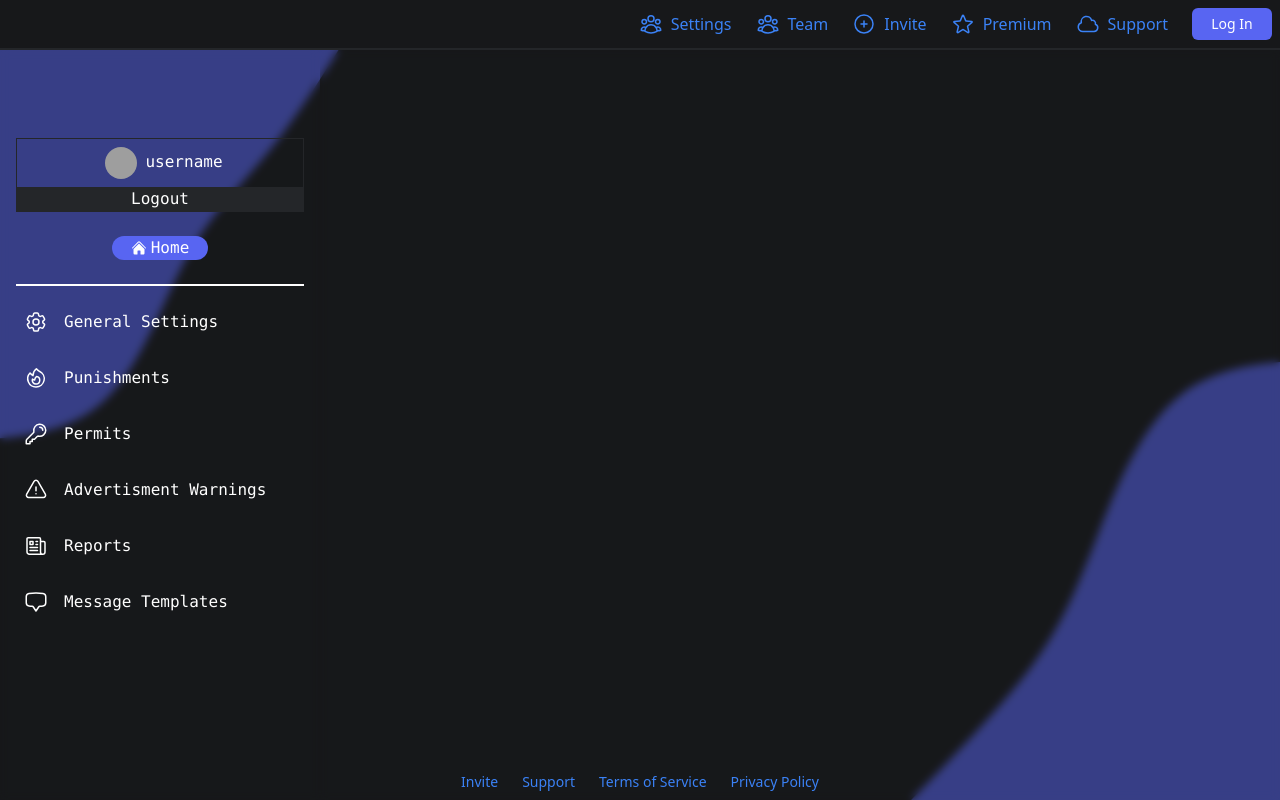
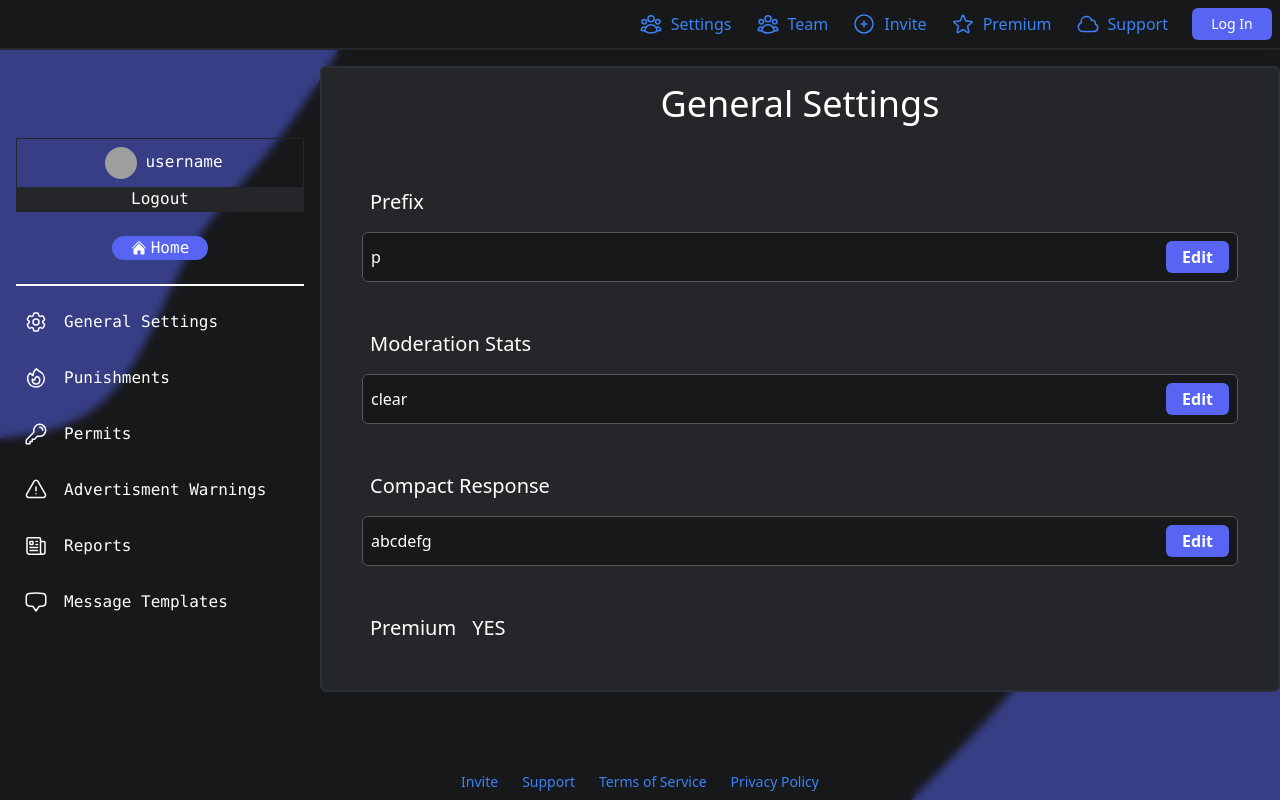
Before and after one commit to SlightlyEpic/sentry-dashboard, a React (Vite) app: page /settings/1/general in a window 1280 px wide. Built offline with nearby package versions, Linux system fonts and the light colour scheme; grey boxes are pictures that could not be loaded.

Commit message:
InputString Component added

```diff
--- /dev/null
+++ b/src/components/StringInput.tsx
@@ -0,0 +1,50 @@
+import React, { useState } from 'react'
+
+interface StringInputProps {
+    text: string;
+    onSave: () => void;
+    onEdit: () => void;
+    isEdit: boolean;
+}
+
+const StringInput = ({ text, onSave, onEdit, isEdit }: StringInputProps) => {
+
+    return (
+        <>
+            <div className='flex justify-between border border-bggrey-ll p-2 rounded-md bg-bgdark m-2'>
+                {!isEdit && <>
+                    <div className='place-self-center'>
+                        {text}
+                    </div>
+
+
+                    <button type="button" className='text-white self-start mt-auto bg-blurple hover:bg-bgdark
+                        hover:ring-2 hover:ring-blurple-l rounded-md text-md font-bold px-4 py-1'
+                        onClick={onEdit}
+                    >
+                        Edit
+                    </button>
+                </>
+                }
+
+                {isEdit &&
+                    <>
+                        <input type="text" className='bg-bggrey-ll rounded-md
+                                focus:outline-none p-1 focus:outline-1 focus:outline-blurple-ll'
+                            id={text}
+                            defaultValue={text}
+                        />
+                        <button type="button" className='text-white self-start mt-auto bg-blurple hover:bg-bgdark
+                        hover:ring-2 hover:ring-blurple-l rounded-md text-md font-bold px-4 py-1'
+                            onClick={onSave}
+                        >
+                            Save
+                        </button>
+                    </>
+                }
+            </div>
+        </>
+    )
+}
+
+export default StringInput
--- a/src/routes/serverSettings/general/General.tsx
+++ b/src/routes/serverSettings/general/General.tsx
@@ -1,3 +1,5 @@
+import StringInput from '@/components/StringInput';
+import { useState } from 'react';
 import { RouteObject } from 'react-router-dom';
 
 export const routerData: RouteObject = {
@@ -5,9 +7,78 @@ export const routerData: RouteObject = {
     element: <GeneralSettings />,
 }
 
+
+
 export default function GeneralSettings() {
+    const [isEdit, setEdit] = useState(false);
+
+    const onEdit = () => {
+        setEdit(!isEdit);
+    }
+
+    const onSave = () => {
+        setEdit(!isEdit);
+    }
+    const prefix = 'p';
     return (
-        <div className="grid grid-cols-1 lg:grid-cols-2 gap-6 p-6 justify-start h-full w-full [&>*]:place-self-center">
+        <div className="justify-start flex my-4 flex-col h-fit w-full bg-bgdark-l rounded-md border-2  border-bggrey-l text-white">
+
+            <div className='self-center h-fit w-fit p-2 m-2 text-4xl'>General Settings</div>
+
+            <ul className='p-2 m-2'>
+
+                <li className='items-center p-2 m-2'>
+                    <div className='text-xl p-2 m-2'>Prefix</div>
+
+                    <StringInput onSave={onSave} onEdit={onEdit} isEdit={isEdit} text={prefix} />
+                </li>
+
+                <li className='items-center p-2 m-2'>
+                    <div className='text-xl p-2 m-2'>Moderation Stats</div>
+
+                    <div className='flex justify-between border border-bggrey-ll p-2 rounded-md bg-bgdark m-2'>
+                        <div className='place-self-center'>
+                            clear
+                        </div>
+
+
+                        <button type="button" className='text-white self-start mt-auto bg-blurple hover:bg-bgdark
+                                            hover:ring-2 hover:ring-blurple-l rounded-md text-md font-bold px-4 py-1'
+                        >
+                            Edit
+                        </button>
+                    </div>
+
+
+                </li>
+                <li className='items-center p-2 m-2'>
+
+                    <div className='text-xl p-2 m-2'>Compact Response</div>
+
+                    <div className='flex justify-between border border-bggrey-ll p-2 rounded-md bg-bgdark m-2'>
+                        <div className='mr-2 place-self-center'>
+                            abcdefg
+                        </div>
+
+
+                        <button type="button" className='text-white self-start mt-auto bg-blurple hover:bg-bgdark
+                                            hover:ring-2 hover:ring-blurple-l rounded-md text-md font-bold px-4 py-1'
+                        >
+                            Edit
+                        </button>
+                    </div>
+                </li>
+                <li className='items-center justify-start flex p-2 m-2 text-xl'>
+                    <div className='p-2 m-2'>
+                        Premium
+
+                    </div>
+                    <div>
+                        YES
+                    </div>
+                </li>
+            </ul>
+
         </div>
     )
 }
--- a/tailwind.config.js
+++ b/tailwind.config.js
@@ -13,8 +13,10 @@ export default {
         'blurple-ll': '#828bed',
         'bgdark': '#17181a',
         'bgdark-l': '#242629',
+
         'bggrey': '#202831',
         'bggrey-l': '#283039',
+        'bggrey-ll': '#575859'
       }
     },
   },
```
